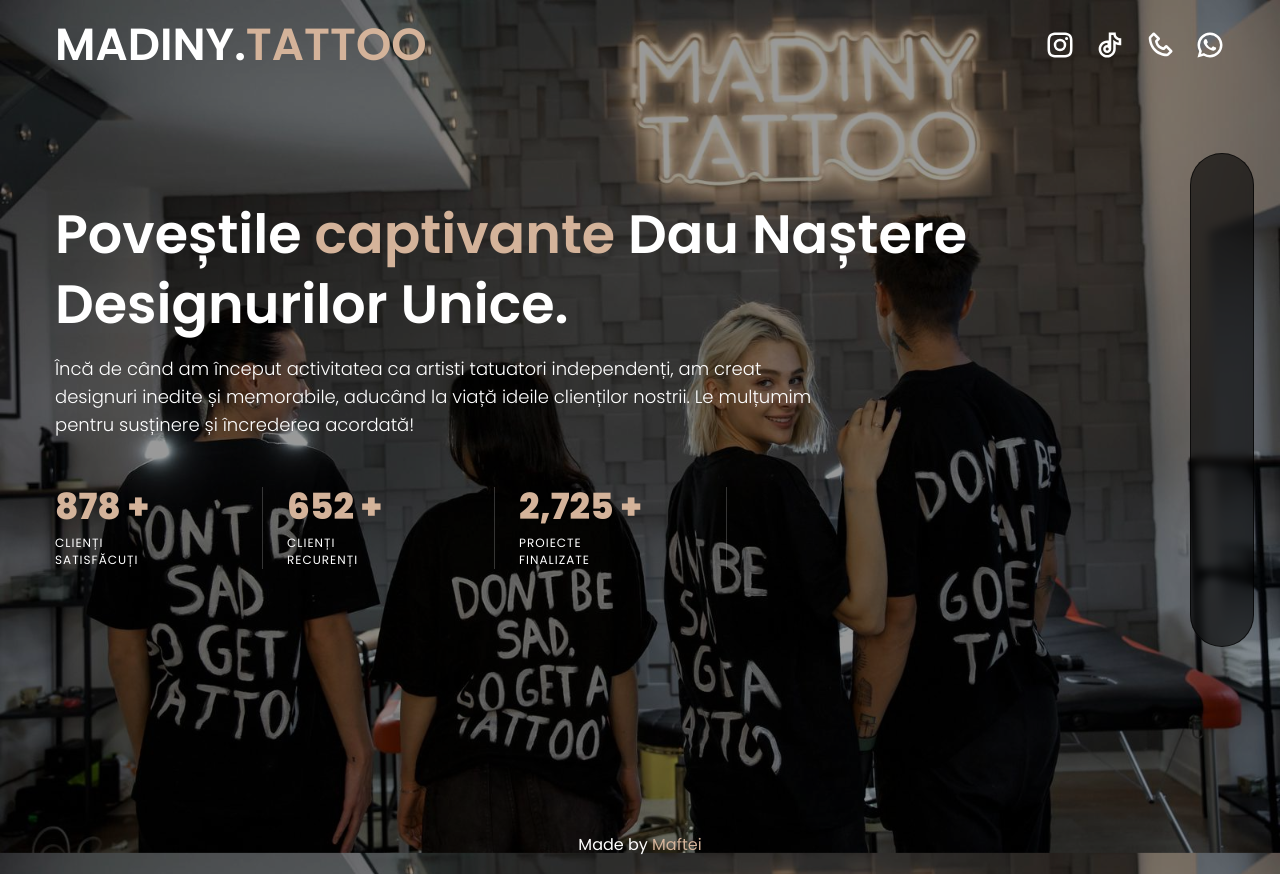
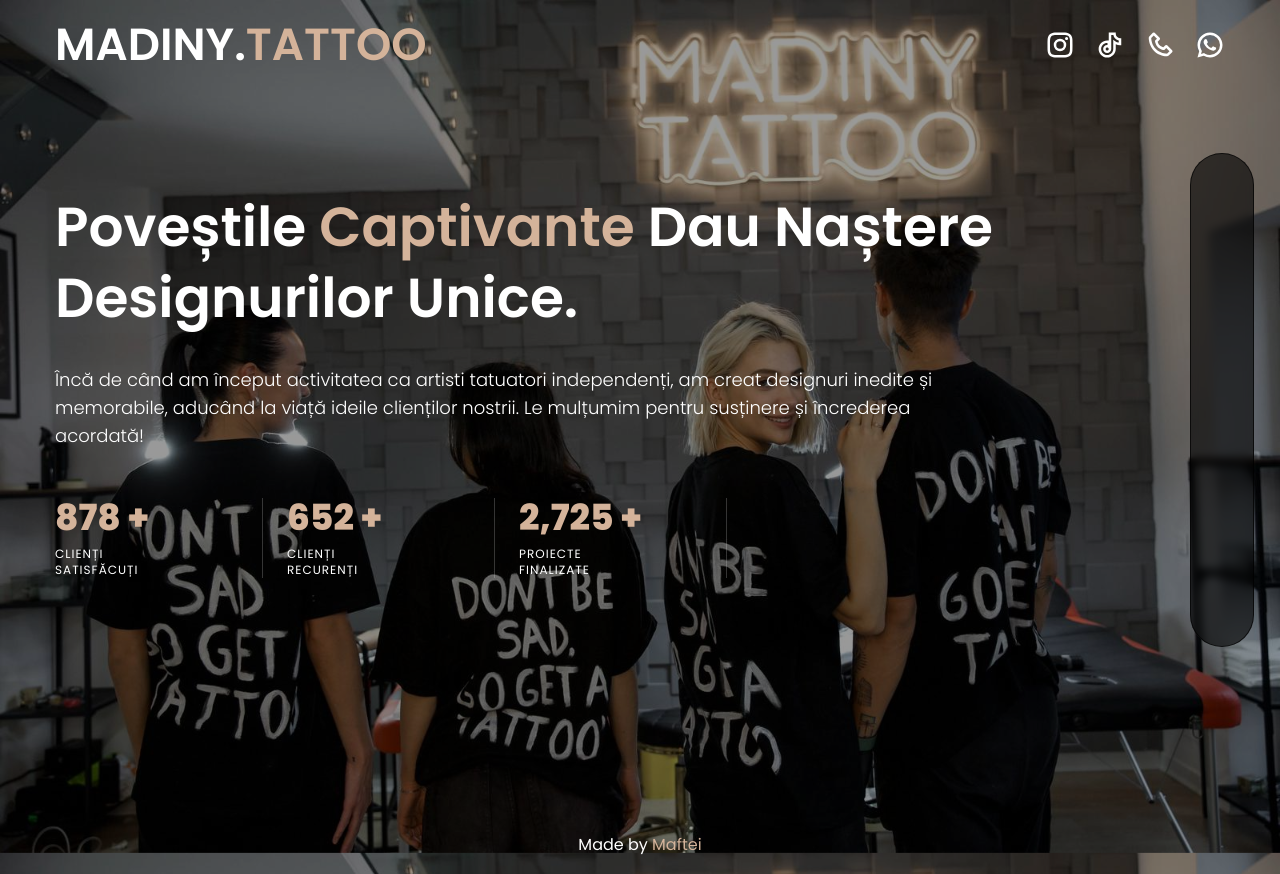
Before and after one commit to mafterr11/MadinyTattoo, a Next.js app: page /despre in a window 1280 px wide. Built offline with nearby package versions, Linux system fonts and the light colour scheme; some icons are missing.

Commit message:
Commit optimisation

```diff
--- a/app/globals.css
+++ b/app/globals.css
@@ -38,7 +38,7 @@
   }
 
   p {
-    @apply leading-[1.8] text-white font-light xs:text-lg md:text-2xl lg:text-3xl xl:text-lg;
+    @apply leading-[1.8] text-white font-light text-[16px] xs:text-lg md:text-2xl lg:text-3xl xl:text-lg;
   }
   .btn,
   .input {
--- a/components/ServiceSlider.jsx
+++ b/components/ServiceSlider.jsx
@@ -50,6 +50,10 @@ const ServiceSlider = () => {
             spaceBetween: 15,
           },
           640: {
+            slidesPerView: 2,
+            spaceBetween: 15,
+          },
+          1024:{
             slidesPerView: 3,
             spaceBetween: 15,
           },
@@ -62,7 +66,7 @@ const ServiceSlider = () => {
           clickable: true,
         }}
         modules={[Navigation, Pagination]}
-        className='h-[300px] w-[290px] sm:w-[900px] sm:h-[370px]'
+        className='h-[320px] w-[250px] xs:w-[310px] md:w-[650px] md:h-[370px] lg:w-[900px] xl:h-[370px]'
       >
         {serviceData.map((item, index) => {
           return (
@@ -77,7 +81,7 @@ const ServiceSlider = () => {
                       <div className='mb-2 text-lg'>{item.title}</div>
                     </div>
                     <div className='mb-8'>
-                      <p className='max-w-[350px] text-base leading-normal'>
+                      <p className='max-w-[350px] text-sm xs:text-base md:text-lg lg:text-base leading-normal'>
                         {item.description}
                       </p>
                     </div>
@@ -92,9 +96,9 @@ const ServiceSlider = () => {
           );
         })}
       </Swiper>
-      <div className="flex md:hidden text-5xl cursor-pointer">
-        <SlArrowLeft className="swiper-navigation-prev absolute -left-[6%] top-[34%] text-accent" />
-        <SlArrowRight type="button" className="swiper-navigation-next absolute -right-[6%] top-[34%] text-accent" />
+      <div className="flex lg:hidden text-5xl cursor-pointer">
+        <SlArrowLeft className="swiper-navigation-prev absolute -left-[2%] xs:-left-[5%] md:-left-[2%] top-[34%] text-accent" />
+        <SlArrowRight type="button" className="swiper-navigation-next absolute -right-[2%] xs:-right-[5%] md:-right-[2%] top-[34%] text-accent" />
       </div>
     </div>
   );
--- a/components/pages/ContactPage.jsx
+++ b/components/pages/ContactPage.jsx
@@ -5,15 +5,15 @@ import { fadeIn } from "../../variants";
 const ContactPage = () => {
   return (
     <div className='lg:pt-44 py-32'>
-      <motion.h2
+      <motion.h1
         variants={fadeIn("right", 0, 2)}
         initial='hidden'
         animate='show'
         exit='hidden'
-        className='h2 text-center lg:mb-12'
+        className='h1 text-center lg:mb-12'
       >
         Să ne <span className='text-accent'>conectăm.</span>
-      </motion.h2>
+      </motion.h1>
       <motion.div
         variants={fadeIn("left", 0, 4)}
         initial='hidden'
--- a/components/pages/DesprePage.jsx
+++ b/components/pages/DesprePage.jsx
@@ -100,22 +100,22 @@ const DesprePage = () => {
     <div className='h-full xs:h-screen py-40 text-center xl:text-left'>
       <div className='container mx-auto h-full xl:h-full flex flex-col items-center xl:flex-row gap-x-6'>
         <div className='flex flex-col justify-center'>
-          <motion.h2
+          <motion.h1
             variants={fadeIn("right", 0.2)}
             initial='hidden'
             animate='show'
             exit='hidden'
-            className='h2'
+            className='h1'
           >
-            Poveștile <span className='text-accent'>captivante</span> Dau
+            Poveștile <span className='text-accent'>Captivante</span> Dau
             Naștere Designurilor Unice.
-          </motion.h2>
+          </motion.h1>
           <motion.p
             variants={fadeIn("right", 0.4)}
             initial='hidden'
             animate='show'
             exit='hidden'
-            className='max-w-3xl mx-auto xl:mx-0 mb-6 xl:mb-12 px-2 xs:px-0 xl:px-0'
+            className='lg:max-w-4xl mx-auto xl:mx-0 mb-6 xl:mb-12 px-2 xs:px-0 xl:px-0'
           >
             Încă de când am început activitatea ca artisti tatuatori independenți,
             am creat designuri inedite și memorabile, aducând la viață ideile
@@ -129,31 +129,31 @@ const DesprePage = () => {
             exit='hidden'
             className='flex max-w-xl xl:max-w-2xl mx-auto xl:mx-0 mb-8'
           >
-            <div className='flex flex-1 gap-x-6 md:gap-x-20 lg:gap-x-6'>
+            <div className='flex flex-1 gap-x-6 md:gap-x-20 xl:gap-x-6'>
               {/* clients */}
-              <div className='relative flex-1 after:w-[1px] after:h-full after:bg-white/20 after:absolute after:top-0 after:-right-3 lg:after:right-0'>
-                <div className='text-2xl xl:text-4xl font-extrabold text-accent mb-2'>
+              <div className='relative flex-1 after:w-[1px] after:h-full after:bg-white/20 after:absolute after:top-0 after:-right-3 xl:after:right-0'>
+                <div className='text-2xl lg:text-4xl font-extrabold text-accent mb-2'>
                   <CountUp start={0} end={878} duration={5} /> +
                 </div>
-                <div className='text-xs uppercase tracking-[1px] leading-[1.4] max-w-[100px] '>
+                <div className='text-xs lg:text-base xl:text-xs uppercase tracking-[1px] leading-[1.4] max-w-[100px] lg:max-w-[150px] xl:max-w-[100px] '>
                   Clienți satisfăcuți
                 </div>
               </div>
               {/* experience */}
-              <div className='relative flex-1 after:w-[1px] after:h-full after:bg-white/20 after:absolute after:top-0 after:-right-3 lg:after:right-0'>
-                <div className='text-2xl xl:text-4xl font-extrabold text-accent mb-2'>
+              <div className='relative flex-1 after:w-[1px] after:h-full after:bg-white/20 after:absolute after:top-0 after:-right-3 xl:after:right-0'>
+                <div className='text-2xl lg:text-4xl font-extrabold text-accent mb-2'>
                   <CountUp start={0} end={652} duration={5} /> +
                 </div>
-                <div className='text-xs uppercase tracking-[1px] leading-[1.4] max-w-[100px] '>
+                <div className='text-xs lg:text-base xl:text-xs uppercase tracking-[1px] leading-[1.4] max-w-[100px] lg:max-w-[150px] xl:max-w-[100px] '>
                   Clienți recurenți
                 </div>
               </div>
               {/* projects */}
-              <div className='relative flex-1 after:w-[1px] after:h-full after:bg-white/20 after:absolute after:top-0 after:-right-3 lg:after:right-0'>
-                <div className='text-2xl xl:text-4xl font-extrabold text-accent mb-2'>
+              <div className='relative flex-1 after:w-[1px] after:h-full after:bg-white/20 after:absolute after:top-0 after:-right-3 xl:after:right-0'>
+                <div className='text-2xl lg:text-4xl font-extrabold text-accent mb-2'>
                   <CountUp start={0} end={2725} duration={5} /> +
                 </div>
-                <div className='text-xs uppercase tracking-[1px] leading-[1.4] max-w-[100px] '>
+                <div className='text-xs lg:text-base xl:text-xs uppercase tracking-[1px] leading-[1.4] max-w-[100px] lg:max-w-[150px] xl:max-w-[100px] '>
                   Proiecte finalizate
                 </div>
               </div>
--- a/components/pages/ProiectePage.jsx
+++ b/components/pages/ProiectePage.jsx
@@ -10,15 +10,15 @@ const ProiectePage = () => {
         <div className='flex xl:h-full flex-col xl:flex-row gap-x-8'>
           {/* text */}
           <div className='text-center flex xl:w-[30vw] flex-col lg:text-left mb-4 xl:mb-0'>
-            <motion.h2
+            <motion.h1
               variants={fadeIn("up", 0.2)}
               initial='hidden'
               animate='show'
               exit='hidden'
-              className='h2 xl:mt-8'
+              className='h1 xl:mt-8'
             >
               <span className='text-accent'>Lucrările</span> mele.
-            </motion.h2>
+            </motion.h1>
             <motion.p
               variants={fadeIn("up", 0.4)}
               initial='hidden'
--- a/components/pages/ServiciiPage.jsx
+++ b/components/pages/ServiciiPage.jsx
@@ -5,26 +5,26 @@ import { fadeIn } from "../../variants";
 
 const Services = () => {
   return (
-    <div className='md:h-screen py-36 flex items-center lg:pr-24'>
+    <div className='md:h-screen py-36 flex items-center xl:pr-24'>
       <div className='container mx-auto'>
         <div className='flex flex-col xl:flex-row gap-x-8'>
           {/* text */}
           <div className='text-center flex xl:w-[25vw] flex-col lg:text-left mb-4 xl:mb-0'>
-            <motion.h2
+            <motion.h1
               variants={fadeIn("up", 0.2)}
               initial='hidden'
               animate='show'
               exit='hidden'
-              className='h2 xl:mt-8 flex gap-x-4 items-center justify-center'
+              className='h1 xl:mt-8 flex gap-x-4 items-center justify-center'
             >
               <span className='text-accent'>Serviciile</span> Noastre.
-            </motion.h2>
+            </motion.h1>
             <motion.p
               variants={fadeIn("up", 0.4)}
               initial='hidden'
               animate='show'
               exit='hidden'
-              className='mb-4 max-w-[600px] mx-auto lg:mx-0 xs:text-lg'
+              className='mb-4 xl:max-w-[600px] text-center xl:text-left mx-auto lg:mx-0'
             >
               Într-un spațiu creativ pentru artă și frumusețe, oferim servicii
               profesionale de tatuaje, micropigmentare și eliminare cu laser,
--- a/components/pages/TestimonialePage.jsx
+++ b/components/pages/TestimonialePage.jsx
@@ -8,15 +8,15 @@ const TestimonialePage = () => {
     <div className='h-full py-24 xs:py-0 text-center'>
       <div className='container mx-auto h-screen flex flex-col justify-center lg:gap-y-48'>
         {/* title */}
-        <motion.h2
+        <motion.h1
           variants={fadeIn("up", 0, 2)}
           initial='hidden'
           animate='show'
           exit='hidden'
-          className='h2 mb-8 xl:mb-0'
+          className='h1 mb-8 xl:mb-0'
         >
           Părerea <span className='text-accent'>clienților.</span>
-        </motion.h2>
+        </motion.h1>
         {/* slider */}
         <motion.div
           variants={fadeIn("up", 0, 4)}
```
